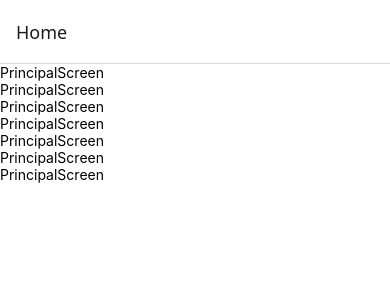
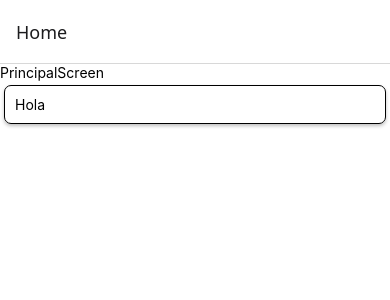
Before and after one commit to AlejandroGuerra1823/talaveraSeniorTest, a React Native app: screen /Home in a window 390 px wide. Shown: the top 300 px of the page. Built offline with nearby package versions, Linux system fonts and the light colour scheme.

Commit message:
Creating card action component at 9:25

```diff
--- /dev/null
+++ b/src/components/CardActions.tsx
@@ -0,0 +1,27 @@
+import React from 'react';
+import {StyleSheet, Text, View} from 'react-native';
+
+export const CardActions = () => {
+  return (
+    <View style={Styles.Container}>
+      <Text>Hola</Text>
+    </View>
+  );
+};
+
+const Styles = StyleSheet.create({
+  Container: {
+    borderWidth: 1,
+    margin: 4,
+    padding: 10,
+    borderRadius: 7,
+    elevation: 8,
+    shadowColor: '#000',
+    shadowOffset: {
+      width: 0,
+      height: 2,
+    },
+    shadowOpacity: 0.25,
+    shadowRadius: 3.84,
+  },
+});
--- a/src/screens/PrincipalScreen.tsx
+++ b/src/screens/PrincipalScreen.tsx
@@ -1,16 +1,13 @@
 import React from 'react';
 import {Text, View} from 'react-native';
+import {CardActions} from '../components/CardActions';
 
 export const PrincipalScreen = () => {
   return (
     <View style={{flex: 1, backgroundColor: 'white'}}>
       <Text>PrincipalScreen</Text>
-      <Text>PrincipalScreen</Text>
-      <Text>PrincipalScreen</Text>
-      <Text>PrincipalScreen</Text>
-      <Text>PrincipalScreen</Text>
-      <Text>PrincipalScreen</Text>
-      <Text>PrincipalScreen</Text>
+
+      <CardActions />
     </View>
   );
 };
```
